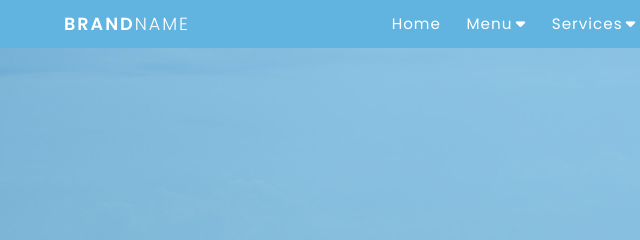
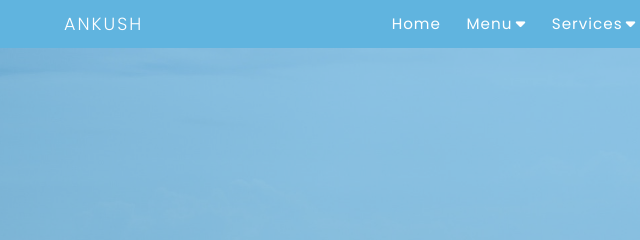
Before and after one commit to akshayshinde97/practise_htmlcss, a plain HTML site: page index.html in a window 1280 px wide. Shown: the top 240 px of the page, 88-728 px from the left. Drawn offline with Linux system fonts and the light colour scheme.

Commit message:
Update index.html

```diff
--- a/index.html
+++ b/index.html
@@ -16,7 +16,7 @@
             <input type="checkbox" name="" id="check">
 
             <div class="logo-container">
-                <h3 class="logo">Brand<span>Name</span></h3>
+                <h3 class="logo"><span>ANKUSH</span></h3>
             </div>
 
             <div class="nav-btn">
```
